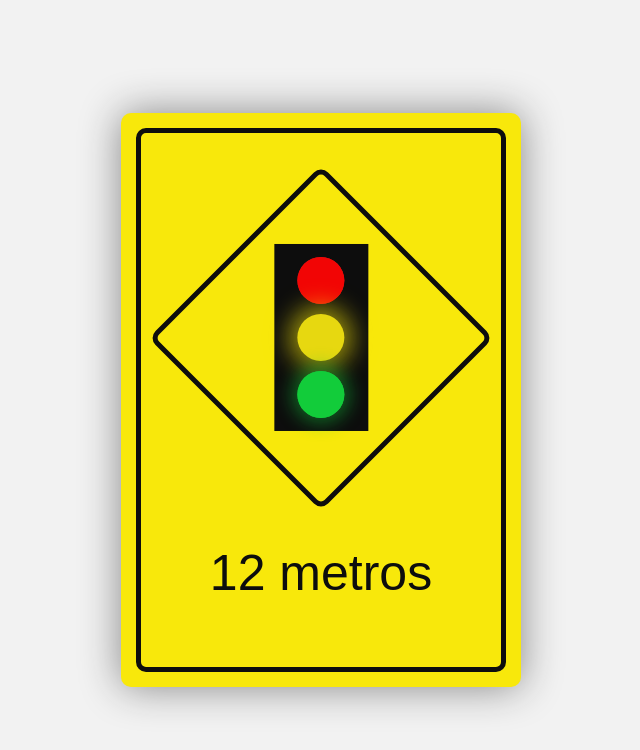
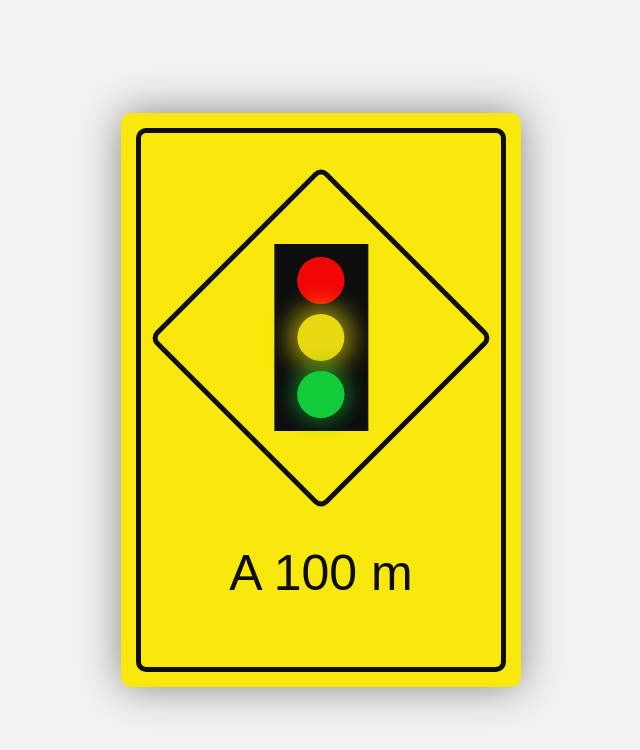
Before and after one commit to oandrewhb/placa-de-transito, a plain HTML site: page index.html in a window 1280 px wide. Shown: the whole page, without its empty margins (319-959 px from the left). Drawn offline with Linux system fonts and the light colour scheme.

Commit message:
Atualizado legenda da placa

```diff
--- a/index.html
+++ b/index.html
@@ -28,7 +28,7 @@
                     </div>
 
                     <div class="legenda">
-                        <p>12 metros</p>
+                        <p>A 100 m</p>
                     </div>
 
                 </div>
```
